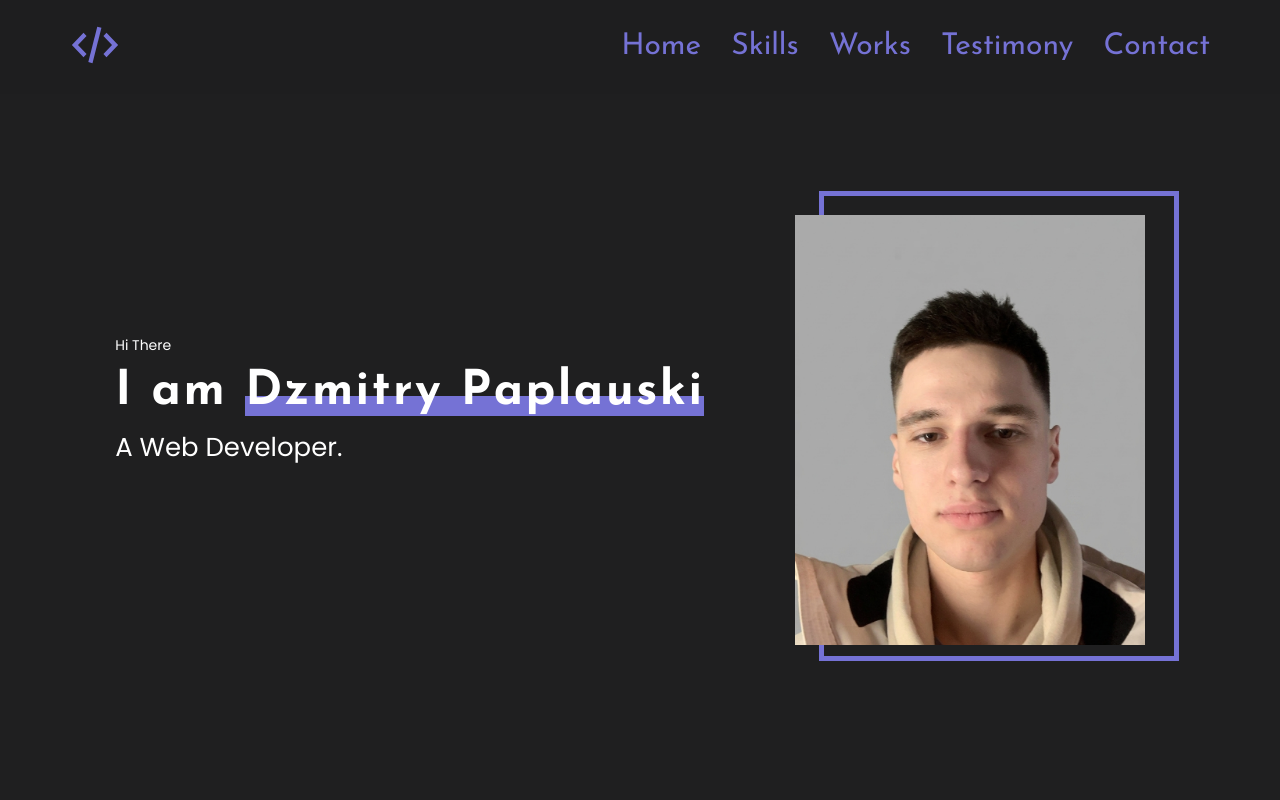
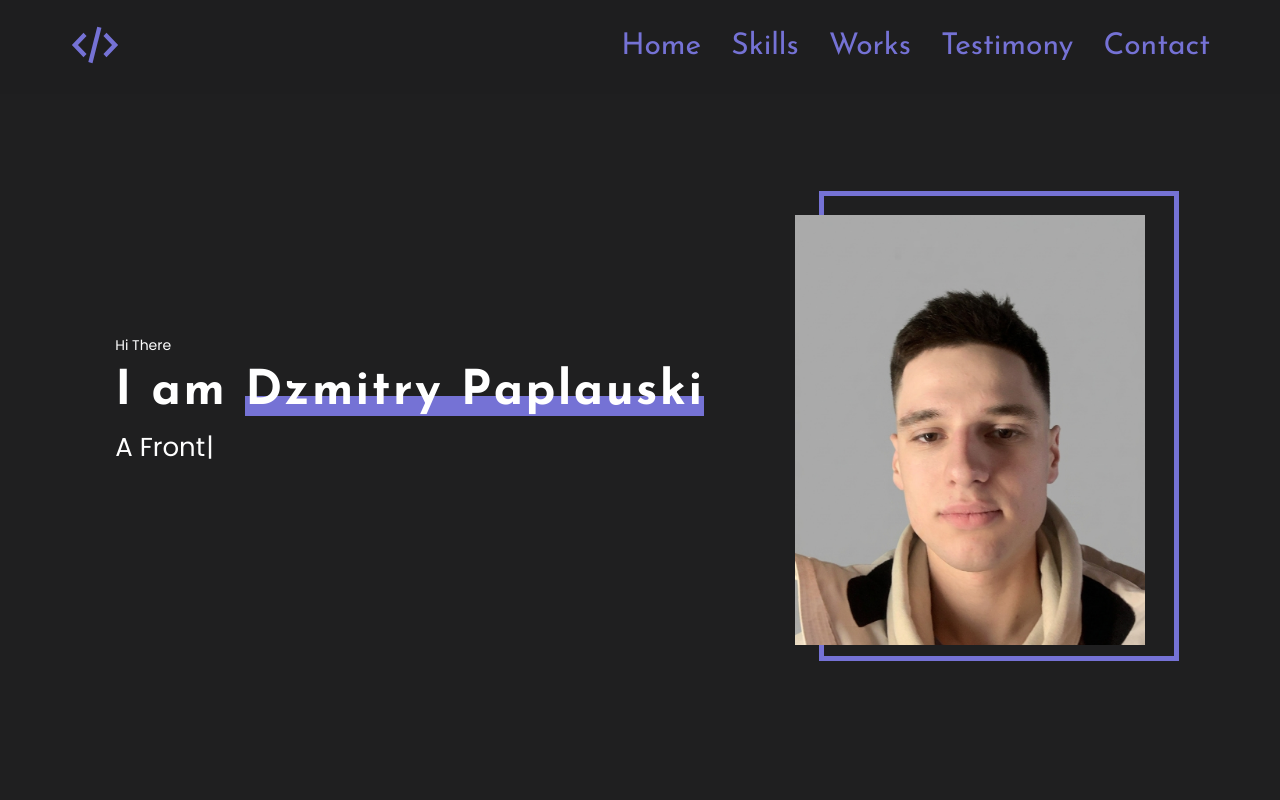
Before and after one commit to dimadubi/portfolio-start-project, a React (Vite) app: page / in a window 1280 px wide. Shown: the top 800 px of the page. Built offline with nearby package versions, Linux system fonts and the light colour scheme.

Commit message:
feat: add typewriter animation to main title

```diff
--- a/src/components/SectionTitle.tsx
+++ b/src/components/SectionTitle.tsx
@@ -1,6 +1,6 @@
 import styled from "styled-components";
 import {theme} from "../styles/Theme.tsx";
-import {font} from "../styles/Common.tsx";
+import {font} from "../styles/Common.ts";
 
 export const SectionTitle = styled.h2`
 
--- a/src/layout/sections/footer/Footer_Styles.ts
+++ b/src/layout/sections/footer/Footer_Styles.ts
@@ -1,4 +1,4 @@
-import {font} from "../../../styles/Common.tsx";
+import {font} from "../../../styles/Common.ts";
 import {theme} from "../../../styles/Theme.tsx";
 import styled from "styled-components";
 
--- a/src/layout/sections/main/Main.tsx
+++ b/src/layout/sections/main/Main.tsx
@@ -2,7 +2,9 @@ import photo from "../../../assets/img/photo.jpg";
 import {FlexWrapper} from "../../../components/FlexWrapper.ts";
 import {Container} from "../../../components/Container.tsx";
 import * as React from "react";
-import { S } from "./Main_Styles.ts";
+import {S} from "./Main_Styles.ts";
+import Typewriter from "typewriter-effect"
+import {VisuallyHidden} from "../../../styles/Common.ts";
 
 export const Main: React.FC = () => {
     return (
@@ -12,7 +14,18 @@ export const Main: React.FC = () => {
                     <div>
                         <S.SmallText>Hi There</S.SmallText>
                         <S.Name>I am <span>Dzmitry Paplauski</span> </S.Name>
-                        <S.MainTitle>A Web Developer.</S.MainTitle>
+                        <S.MainTitle>
+                            <VisuallyHidden>A Web Developer.</VisuallyHidden>
+                            <span aria-hidden="true">
+                            <Typewriter
+                                options={{
+                                    strings: ['A Web Developer', "A Frontend Developer"],
+                                    autoStart: true,
+                                    loop: true
+                                }}
+                            />
+                                </span>
+                        </S.MainTitle>
                     </div>
 
                     <S.PhotoWrapper>
--- a/src/layout/sections/main/Main_Styles.ts
+++ b/src/layout/sections/main/Main_Styles.ts
@@ -1,6 +1,6 @@
 import styled from "styled-components";
 import {theme} from "../../../styles/Theme.tsx";
-import {font} from "../../../styles/Common.tsx";
+import {font} from "../../../styles/Common.ts";
 
 const Main = styled.section`
     min-height: 100vh;
@@ -47,7 +47,7 @@ const Photo = styled.img`
 
 const MainTitle = styled.h1`
 
-    ${font({weight: 400, Fmax: 27, Fmin: 20})}
+    ${font({weight: 400, Fmax: 27, Fmin: 20})};
 
 `
 
--- a/src/styles/Common.tsx
+++ b/src/styles/Common.ts
@@ -1,4 +1,5 @@
 import {theme} from "./Theme.tsx";
+import styled from "styled-components";
 
 type FontPropsType = {
     family?: string,
@@ -17,3 +18,16 @@ color: ${color || theme.colors.font};
 line-height: ${lineHeight || 1.2};
 font-size: calc((100vw - 360px) / (1440 - 360) * (${Fmax} - ${Fmin}) + ${Fmin}px);
 `
+
+export const VisuallyHidden = styled.span`
+  position: absolute;
+  width: 1px;
+  height: 1px;
+  margin: -1px;
+  border: 0;
+  padding: 0;
+  white-space: nowrap;
+  clip-path: inset(100%);
+  clip: rect(0 0 0 0);
+  overflow: hidden;
+`;
```
